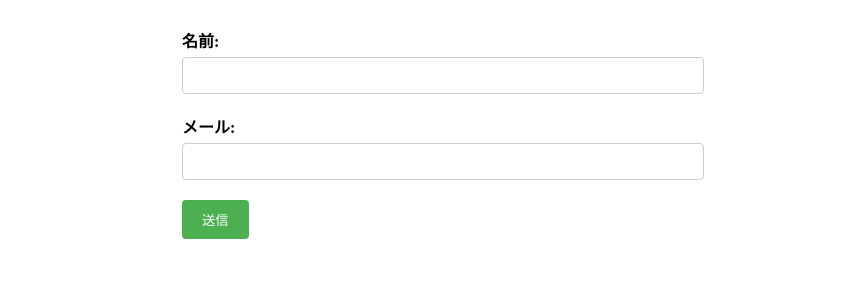
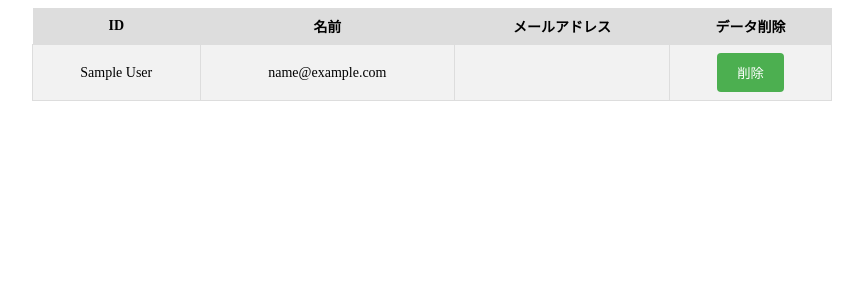
Before and after one commit to tossy0130/flask_mysql_connect, a Flask app: page / in a window 1280 px wide. Shown: the top 300 px of the page, without its empty margins (208-1071 px from the left). Run offline with Flask 3, Linux system fonts and the light colour scheme; tables that the repository leaves empty or names only in its code hold one stand-in row (values such as "Sample post"); data that the repository does not hold is empty.

Commit message:
20230420_flask_db_001

```diff
--- a/app.py
+++ b/app.py
@@ -44,7 +44,7 @@ def conn_db():
     return conn
 
 
-@app.route('/select', methods=['GET'])
+@app.route('/', methods=['GET'])
 # ========= Mysql SELECT
 def select():
 
@@ -63,7 +63,7 @@ def select():
     return render_template('select.html', rows=rows)
 
 
-@app.route('/', methods=['GET', 'POST'])
+@app.route('/up', methods=['GET', 'POST'])
 # ========= Mysql インサート処理
 def up():
     if request.method == 'POST':
@@ -84,5 +84,18 @@ def up():
     return render_template('up.html')
 
 
+@app.route('/delete/<string:user_id>', methods=['POST'])
+# ========== MySql 削除処理
+def delete(user_id):
+    conn = conn_db()
+    cursor = conn.cursor()
+    cursor.execute(
+        "DELETE FROM users WHERE id=%s", (user_id,))
+
+    conn.commit()
+    conn.close()
+    return redirect(url_for('select'))
+
+
 if __name__ == '__main__':
     app.run(debug=True)
--- a/templates/select.html
+++ b/templates/select.html
@@ -7,8 +7,12 @@
 
         <link rel="stylesheet" href="{{ url_for('static', filename='css/style.css') }}">
 
+
+
     </head>
     <body>
+
+
 
         <table>
             <thead>
@@ -16,18 +20,56 @@
                     <th>ID</th>
                     <th>名前</th>
                     <th>メールアドレス</th>
+                    <th>データ削除</th>
                 </tr>
             </thead>
+
+            <!-- ==========  一覧表示 fetch_all で取得したデータを表示する  ========== -->
+            <div id="app">
             <tbody>
                 {% for item in rows %}
                 <tr>
                    <td>{{ item[0] }}</td>
                     <td>{{ item[1] }}</td>
                     <td>{{ item[2] }}</td>
+                    <td>
+
+                    <div id="app">
+                        <form action="/delete/{{ item[0] }}" method="post" @submit.prevent="deleteItem">
+                            <button type="submit">削除</button>
+                        </form>
+                    </div>
+
+                    </td>
                 </tr>
                 {% endfor %}
             </tbody>
+            </div>
+
+            <!-- ==========  一覧表示 fetch_all で取得したデータを表示する　END ========== -->
+
         </table>
+
+<!-- Vue.jsのCDNを読み込む -->
+<script src="https://cdn.jsdelivr.net/npm/vue@2.6.14/dist/vue.min.js"></script>
+<script>
+
+    const app = new Vue({
+            el: '#app',
+            data:{
+
+            },
+
+            methods: {
+                deleteItem() {
+                   alert('クリック！');
+                    console.log('clicked!');
+                }
+            }
+        });
+
+
+</script>
 
 
     </body>
```
